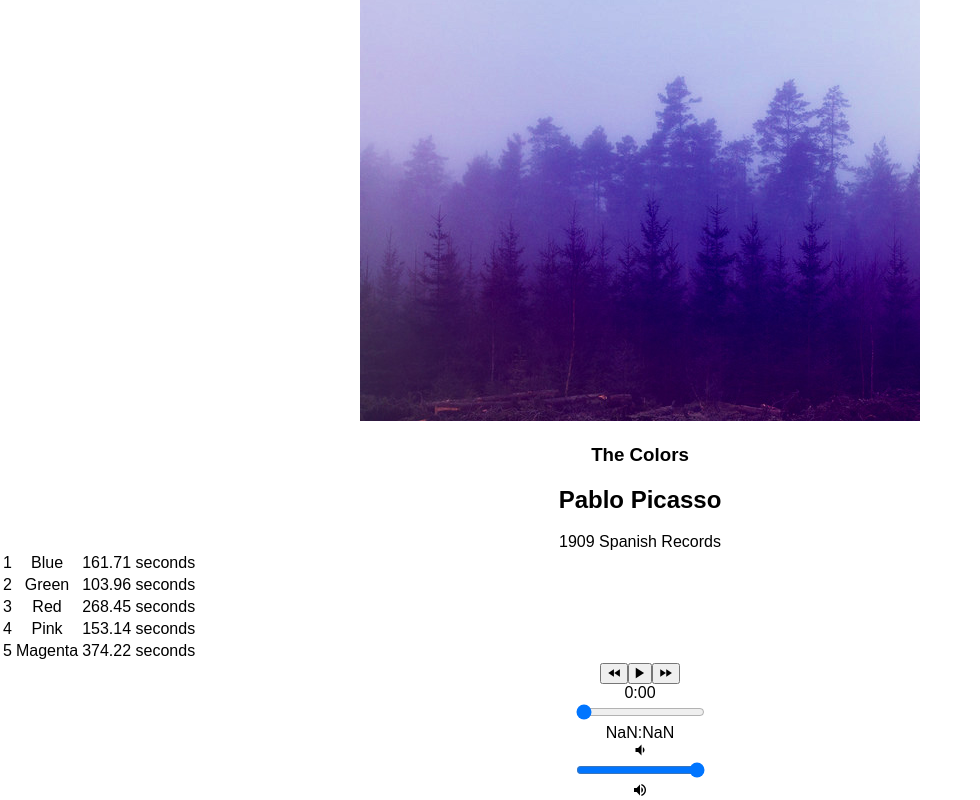
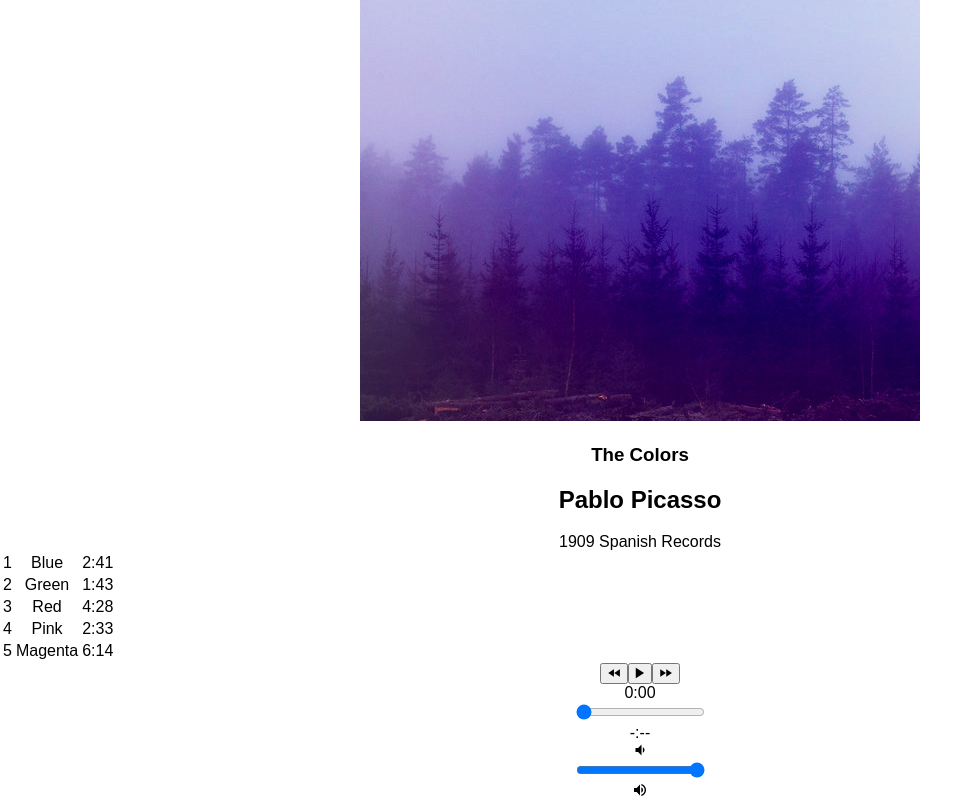
Before and after one commit to kaurnavjeet/bloc-jams-react, a React (Create React App) app: page /album/the-colors in a window 1280 px wide. Shown: the part 237-1037 px from the top of the page, without its empty margins (0-980 px from the left). Built offline with nearby package versions, Linux system fonts and the light colour scheme.

Commit message:
Assignment Range Inputs:song-duration-fixed

```diff
--- a/src/components/Album.js
+++ b/src/components/Album.js
@@ -109,10 +109,10 @@ class Album extends Component {
   }
 
   formatTime (time) {
-    const seconds = (Math.floor(time%60))
+    const seconds = Math.floor(time%60)
     const minutes = Math.floor(time/60)
     return (
-      typeof(time) !== 'number' ? '-:--'
+      isNaN(time) ? '-:--'
       : seconds < 10 ? minutes.toString() + ":0" + seconds.toString()
       : minutes.toString() + ":" + seconds.toString()
     )
@@ -174,7 +174,7 @@ class Album extends Component {
 
                 {this.togglePlay(song, index)}
                 <td>{song.title}</td>
-                <td>{song.duration} seconds</td>
+                <td>{this.formatTime(song.duration)}</td>
               </tr>
             )}
           </tbody>
```
